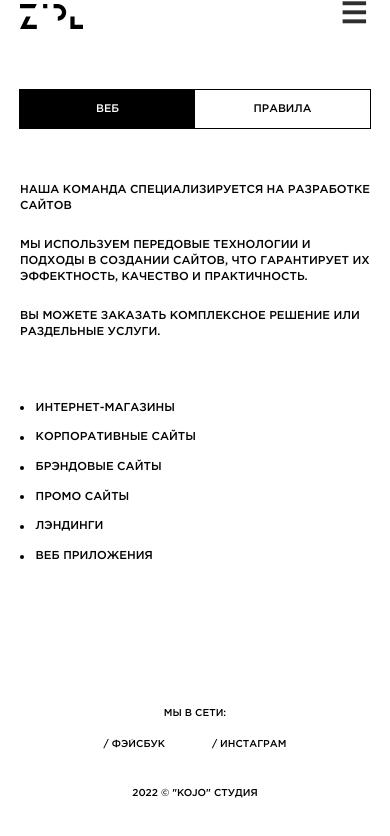
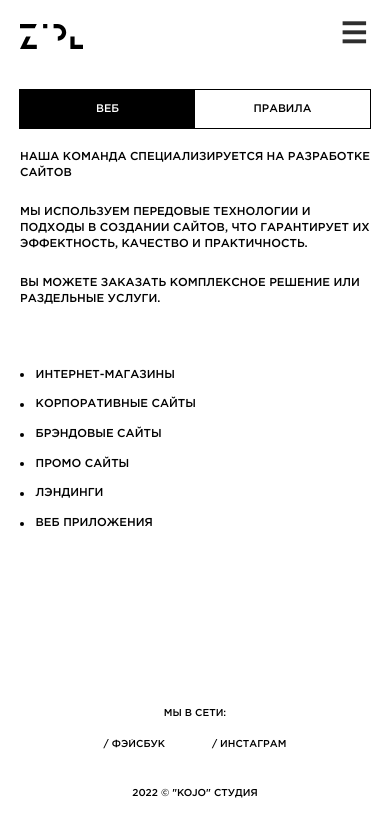
Before and after one commit to AnatolyKostarev/kojo, a React (Create React App) app: page /services in a window 390 px wide. Shown: the top 836 px of the page. Built offline with nearby package versions, Linux system fonts and the light colour scheme.

Commit message:
Fix styles

```diff
--- a/src/layouts/header/services_/Headerservice.module.css
+++ b/src/layouts/header/services_/Headerservice.module.css
@@ -166,6 +166,12 @@
 }
 
 @media (max-width: 1023px) {
+  .header__service {
+    position: fixed;
+    top: 20px;
+    padding: 0 20px;
+  }
+
   .container {
     padding: 0;
   }
```
